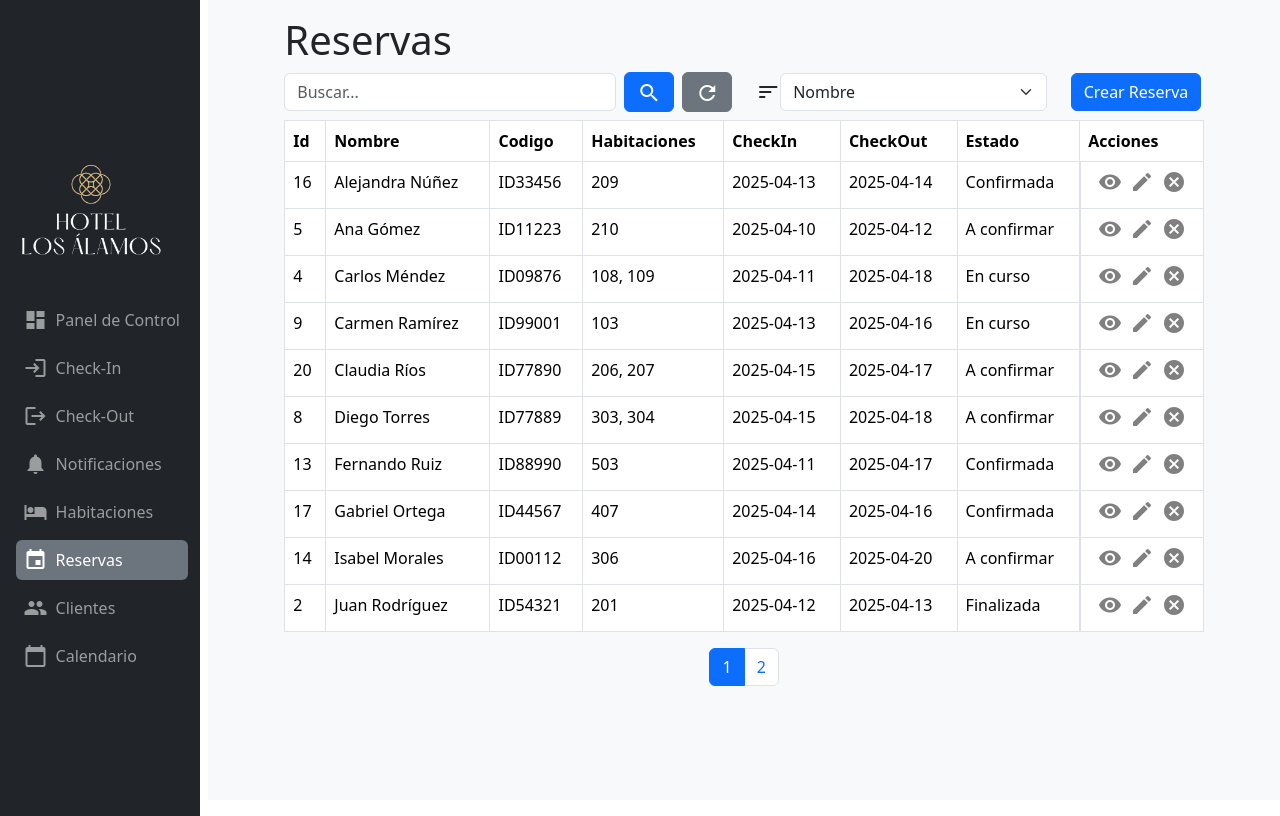
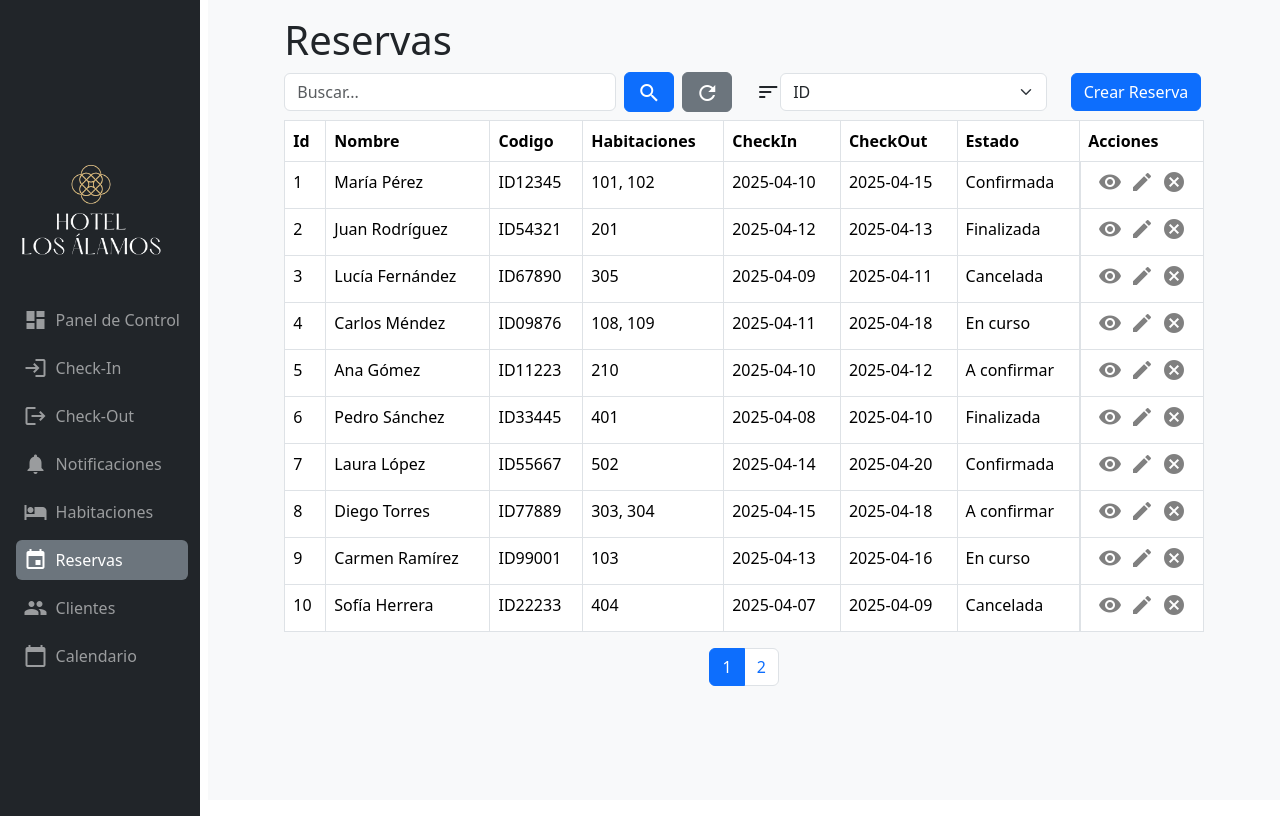
Before and after one commit to tschulzv/hotel_admin, a React (Vite) app in the folder hotel-admin/: page /reservations in a window 1280 px wide. Built offline with nearby package versions, Linux system fonts and the light colour scheme.

Commit message:
arregle filtros de ordenacion

```diff
--- a/hotel-admin/src/pages/Clients.page.jsx
+++ b/hotel-admin/src/pages/Clients.page.jsx
@@ -200,7 +200,7 @@ const Clients = () => {
       }
     ];
   const [searchTerm, setSearchTerm] = useState();
-  const [sortKey, setSort] = useState(["nombre"]);
+  const [sortKey, setSort] = useState(["id"]);
   const [filteredData, setFilteredData] = useState(originalData);
   const [filaSeleccionada, setFilaSeleccionada] = useState(null);
   const [show, setShow] = useState(false); // mostrar o no el modal
@@ -269,6 +269,7 @@ const Clients = () => {
 
   // sort options
   const sortOptions = [
+    { value: 'id', label: 'ID' },
     { value: 'nombre', label: 'Nombre' },
     { value: 'documento', label: 'Documento' },
     { value: 'email', label: 'Email' },
@@ -277,9 +278,23 @@ const Clients = () => {
 
   //  ordenar los datos
   let sortedData = [...filteredData].sort((a, b) => {
-    const aVal = a[sortKey]?.toString().toLowerCase();
-    const bVal = b[sortKey]?.toString().toLowerCase();
-    return aVal.localeCompare(bVal);
+    const aVal = a[sortKey];
+    const bVal = b[sortKey];
+
+    // Si ambos son números válidos
+    if (!isNaN(aVal) && !isNaN(bVal)) {
+      return Number(aVal) - Number(bVal);
+    }
+
+    // Si ambos son fechas válidas
+    if (!isNaN(Date.parse(aVal)) && !isNaN(Date.parse(bVal))) {
+      return new Date(aVal) - new Date(bVal);
+    }
+
+    // Comparar como strings por defecto
+    const aStr = aVal?.toString().toLowerCase() || "";
+    const bStr = bVal?.toString().toLowerCase() || "";
+    return aStr.localeCompare(bStr);
   });
 
   return (
--- a/hotel-admin/src/pages/Reservations.page.jsx
+++ b/hotel-admin/src/pages/Reservations.page.jsx
@@ -5,45 +5,6 @@ import PaginatedTable from '../components/PaginatedTable';
 import TableFilterBar from '../components/TableFilterBar';
 
 const Reservations = () => {
-    const navigate = useNavigate();
-
-// ---------------Lo agregado reciente-----------------------
-const location = useLocation();
-const queryParams = new URLSearchParams(location.search);
-const fechaSeleccionada = queryParams.get('fecha');
-// ------------hasta aqui lo agregado--------------------------
-
-      const [filaSeleccionada, setFilaSeleccionada] = useState(null);
-      const [show, setShow] = useState(false); // mostrar o no el modal
-      const [razon, setRazon] = useState('true');
-    // array de acciones para la tabla
-    const actions = [
-        {
-            icon: <i className="material-icons">visibility</i>, // o el nombre del ícono
-            label: "Ver",
-            onClick: () => {
-              navigate('/reservations/1');
-            }, // acción a ejecutar
-        },
-        {
-            icon: <i className="material-icons">edit</i>, // o el nombre del ícono
-            label: "Editar",
-            onClick: () => {
-              navigate('/reservations/edit/1',);
-            }, // acción a ejecutar
-        },
-        {
-            icon: <i className="material-icons">cancel</i>,
-            label: "Cancelar",
-            onClick: (item) => {
-              setFilaSeleccionada(item);
-              setRazon('');
-              setShow(true);
-            }
-        },
-
-    ]
-
   const originalData = [
     {
       id: 1,
@@ -226,8 +187,47 @@ const fechaSeleccionada = queryParams.get('fecha');
       estado: "A confirmar",
     }]
 
+  const navigate = useNavigate();
+  const location = useLocation();
+  const queryParams = new URLSearchParams(location.search);
+  const fechaSeleccionada = queryParams.get('fecha');
+  const [searchTerm, setSearchTerm] = useState();
+  const [sortKey, setSort] = useState(["id"]);
+  const [filteredData, setFilteredData] = useState(originalData);
+  const [filaSeleccionada, setFilaSeleccionada] = useState(null);
+  const [show, setShow] = useState(false); // mostrar o no el modal
+  const [razon, setRazon] = useState('true');
 
-     // ---------------Lo agregado reciente-----------------------
+  // array de acciones para la tabla
+  const actions = [
+        {
+            icon: <i className="material-icons">visibility</i>, // o el nombre del ícono
+            label: "Ver",
+            onClick: () => {
+              navigate('/reservations/1');
+            }, // acción a ejecutar
+        },
+        {
+            icon: <i className="material-icons">edit</i>, // o el nombre del ícono
+            label: "Editar",
+            onClick: () => {
+              navigate('/reservations/edit/1',);
+            }, // acción a ejecutar
+        },
+        {
+            icon: <i className="material-icons">cancel</i>,
+            label: "Cancelar",
+            onClick: (item) => {
+              setFilaSeleccionada(item);
+              setRazon('');
+              setShow(true);
+            }
+        },
+
+    ]
+
+
+
         useEffect(() => {
             // Filtrar los datos originales según la fecha seleccionada y estado de reserva
             if (fechaSeleccionada) {
@@ -243,11 +243,8 @@ const fechaSeleccionada = queryParams.get('fecha');
               setFilteredData(originalData);
             }
           }, [fechaSeleccionada]);
-        // ------------hasta aqui lo agregado--------------------------
 
-    const [searchTerm, setSearchTerm] = useState();
-    const [sortKey, setSort] = useState(["nombre"]);
-    const [filteredData, setFilteredData] = useState(originalData);
+
     const onSearch = () => {
     // filtramos los datos
       setFilteredData(originalData.filter((client) =>
@@ -281,17 +278,35 @@ const fechaSeleccionada = queryParams.get('fecha');
 
      // sort options
   const sortOptions = [
+    { value: 'id', label: 'ID' },
     { value: 'nombre', label: 'Nombre' },
     { value: 'codigo', label: 'Código' },
     { value: 'habitaciones', label: 'Habitación(es)' },
+    { value: 'checkIn', label: 'Check-In'},
+    { value: 'checkOut', label: 'Check-Out'},
   ];
 
   //  ordenar los datos
   let sortedData = [...filteredData].sort((a, b) => {
-    const aVal = a[sortKey]?.toString().toLowerCase();
-    const bVal = b[sortKey]?.toString().toLowerCase();
-    return aVal.localeCompare(bVal);
+    const aVal = a[sortKey];
+    const bVal = b[sortKey];
+
+    // Si ambos son números válidos
+    if (!isNaN(aVal) && !isNaN(bVal)) {
+      return Number(aVal) - Number(bVal);
+    }
+
+    // Si ambos son fechas válidas
+    if (!isNaN(Date.parse(aVal)) && !isNaN(Date.parse(bVal))) {
+      return new Date(aVal) - new Date(bVal);
+    }
+
+    // Comparar como strings por defecto
+    const aStr = aVal?.toString().toLowerCase() || "";
+    const bStr = bVal?.toString().toLowerCase() || "";
+    return aStr.localeCompare(bStr);
   });
+
 
   // formatear la fecha
   const obtenerFormatoFecha = (fechaStr) => {
```
Lines whose indentation alone changed are shown as unchanged.
